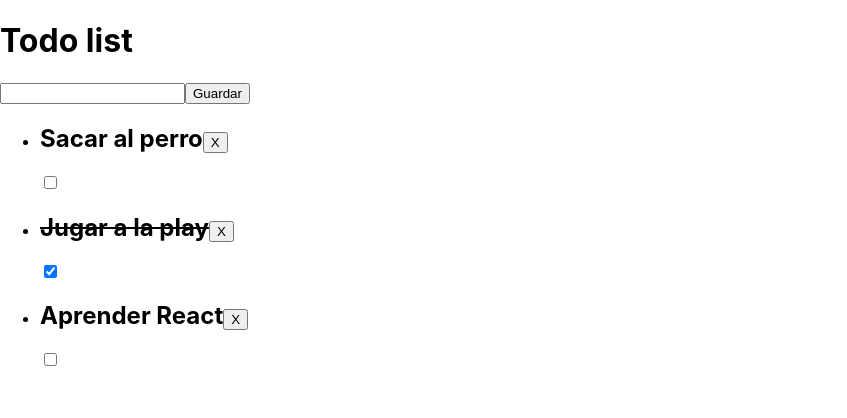
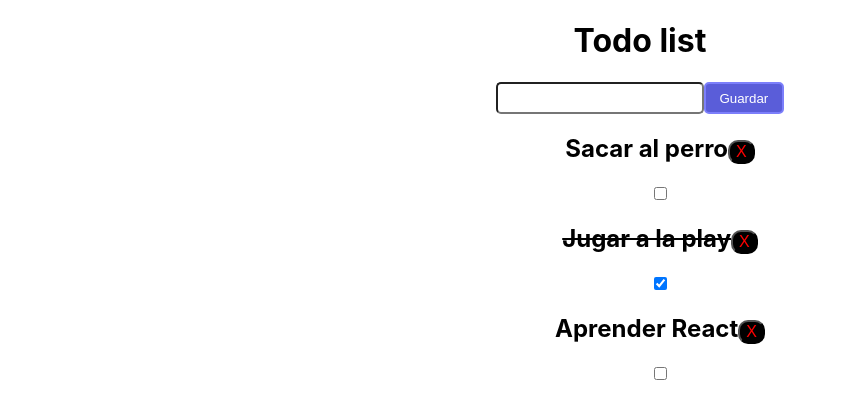
Before and after one commit to paiput/lunes-fullstack, a React (Create React App) app in the folder client/: page / in a window 1280 px wide. Shown: the top 418 px of the page, without its empty margins (0-847 px from the left). Built offline with nearby package versions, Linux system fonts and the light colour scheme.

Commit message:
agrega estilos

```diff
--- a/client/src/index.css
+++ b/client/src/index.css
@@ -11,3 +11,31 @@ code {
   font-family: source-code-pro, Menlo, Monaco, Consolas, 'Courier New',
     monospace;
 }
+
+.App {
+  text-align: center
+}
+
+li {
+  list-style: none;
+}
+
+form > input {
+  padding: .5em 1em;
+  border-radius: 5px;
+}
+
+input[type=submit] {
+  background-color: #5A5DD9;
+  border: 2px solid #7C7FFB;
+  color: #FFF;
+  cursor: pointer;
+}
+
+.delete-button {
+  background-color: black;
+  border-radius: 10px;
+  color: red;
+  cursor: pointer;
+  font-size: 1rem;
+}
```
